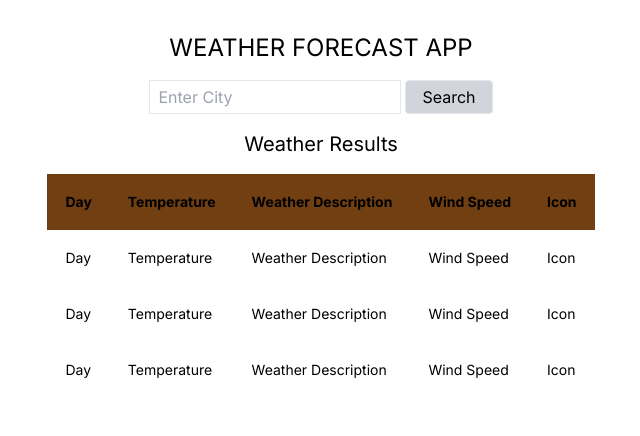
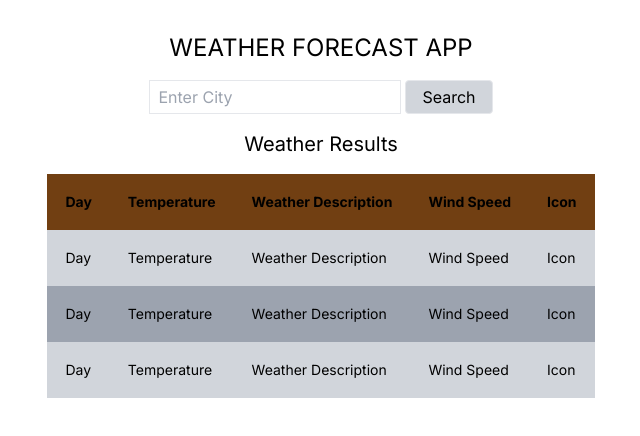
Before and after one commit to patmhando/weatherApp, a Next.js app: page / in a window 1280 px wide. Shown: the top 436 px of the page, without its empty margins (319-959 px from the left). Built offline with nearby package versions, Linux system fonts and the light colour scheme.

Commit message:
row colors

```diff
--- a/components/TempResults.tsx
+++ b/components/TempResults.tsx
@@ -1,7 +1,7 @@
 import { FC } from 'react';
 const TempResults: FC = () => {
   return (
-    <tr className="text-sm">
+    <tr className="text-sm odd:bg-gray-300 even:bg-gray-400">
       <td>Day</td>
       <td>Temperature</td>
       <td>Weather Description</td>
```
